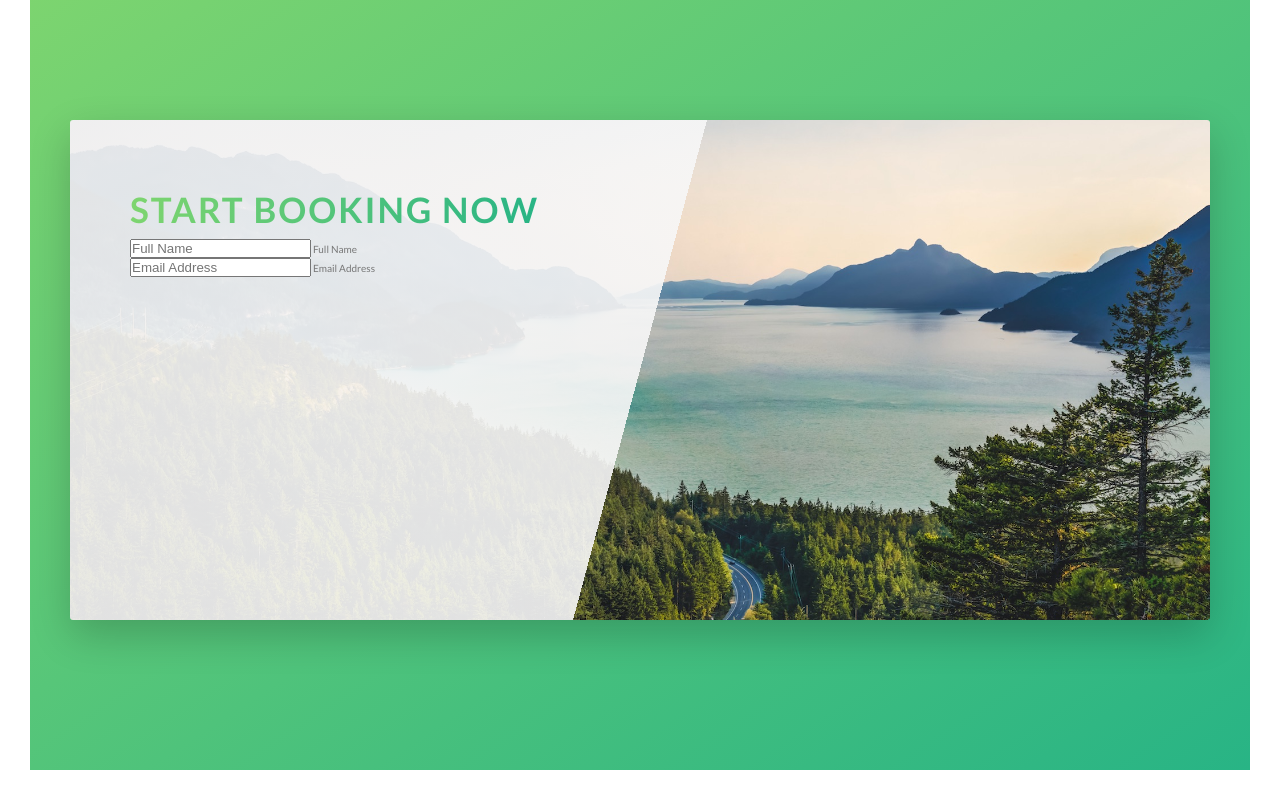
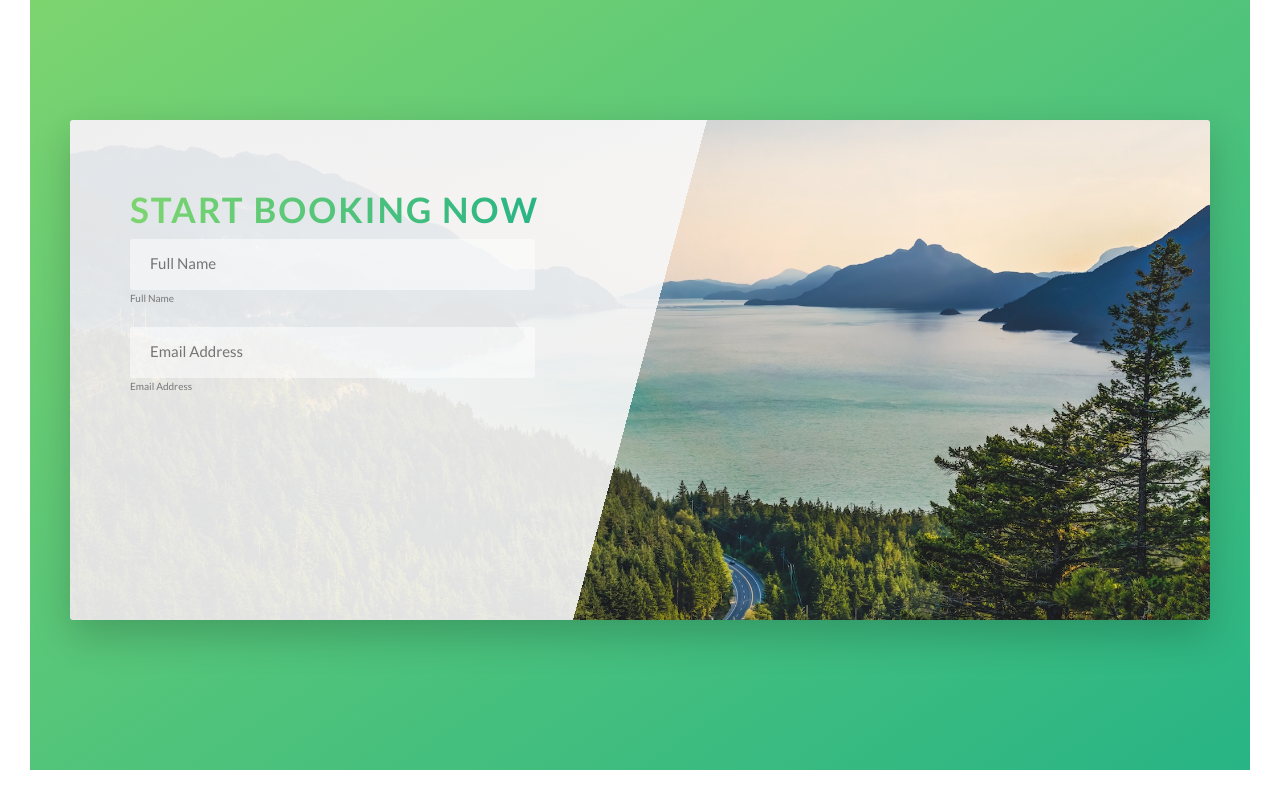
Before and after one commit to kdbeer/Sass-practice, a website: page starter/index.html in a window 1280 px wide. Shown: the part 4618-5418 px from the top of the page. Drawn offline with Linux system fonts and the light colour scheme.

Commit message:
Add input text-input component

```diff
--- a/sass/abstracts/_variables.scss
+++ b/sass/abstracts/_variables.scss
@@ -1,8 +1,12 @@
 // COLORS
+$color-white: #fff;
 $color-black: #000;
 
 $color-grey-white-1: #f7f7f7;
 $color-gray-dark: #777;
+$color-gray-dark-2: #999;
+
+
 
 $color-primary: #55c57a;
 $color-primary-light: #7ed56f;
--- /dev/null
+++ b/sass/components/_form.scss
@@ -0,0 +1,26 @@
+.form {
+    &__group:not(:last-child) {
+        margin-bottom: 2rem;
+    }
+    &__input {
+        font-size: 1.5rem;
+        font-family: inherit;
+        padding: 1.5rem 2rem;
+        border-radius: 3px;
+        background-color: rgba($color-white, .5);
+        border: none;
+        border-bottom: 3px solid transparent;
+        width: 90%;
+        display: block;
+    }
+    &::-webkit-input-placeholder {
+        color: $color-gray-dark-2;
+    }
+
+    &__input:focus {
+        outline: none;
+        box-shadow: 0 1rem 2rem rgba($color_black, .1);
+        border-bottom: 3px solid $color-primary;
+    }
+    &__label {}
+}
--- a/sass/main.scss
+++ b/sass/main.scss
@@ -18,6 +18,7 @@ Dark green: #28b485
 @import "components/card";
 @import "components/composition";
 @import "components/feature-box";
+@import "components/form";
 @import "components/story";
 
 @import "layout/header";
--- a/starter/index.html
+++ b/starter/index.html
@@ -265,13 +265,13 @@
                                     Start booking now
                                 </h2>
                             </div>
-                            <div class="form_group">
+                            <div class="form__group">
                                 <input type="text" class="form__input" placeholder="Full Name" id="name" required>
-                                <label for="name" class="from_label">Full Name</label>
+                                <label for="name" class="from__label">Full Name</label>
                             </div>
-                            <div class="form_group">
+                            <div class="form__group">
                                 <input type="text" class="form__input" placeholder="Email Address" id="email" required>
-                                <label for="email" class="from_label">Email Address</label>
+                                <label for="email" class="from__label">Email Address</label>
                             </div>
                         </form>
                     </div>
```
Also changed, not shown: starter/css/style.css.
